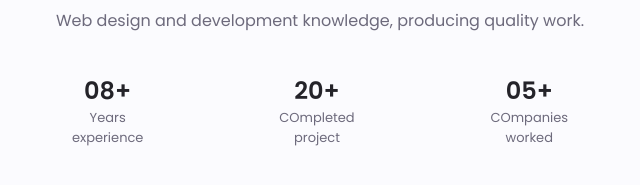
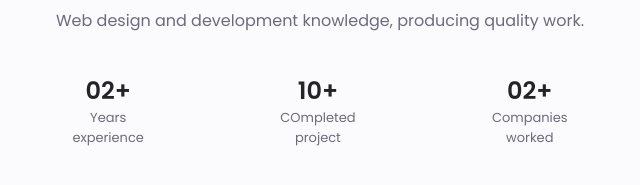
Before and after one commit to malsorajvazi/portfolio, a plain HTML site: page index.html in a window 1280 px wide. Shown: the part 845-1030 px from the top of the page, 88-728 px from the left. Drawn offline with nearby package versions, Linux system fonts and the light colour scheme.

Commit message:
small details fixed

```diff
--- a/index.html
+++ b/index.html
@@ -128,18 +128,18 @@
                     <p class="about__description">Web design and development knowledge, producing quality work.</p>
                     <div class="about__info">
                         <div>
-                            <span class="about__info-title">08+</span>
+                            <span class="about__info-title">02+</span>
                             <span class="about__info-name">Years <br> experience</span>
                         </div>
 
                         <div>
-                            <span class="about__info-title">20+</span>
+                            <span class="about__info-title">10+</span>
                             <span class="about__info-name">COmpleted <br> project</span>
                         </div>
 
                         <div>
-                            <span class="about__info-title">05+</span>
-                            <span class="about__info-name">COmpanies <br> worked</span>
+                            <span class="about__info-title">02+</span>
+                            <span class="about__info-name">Companies <br> worked</span>
                         </div>
                     </div>
 
```
